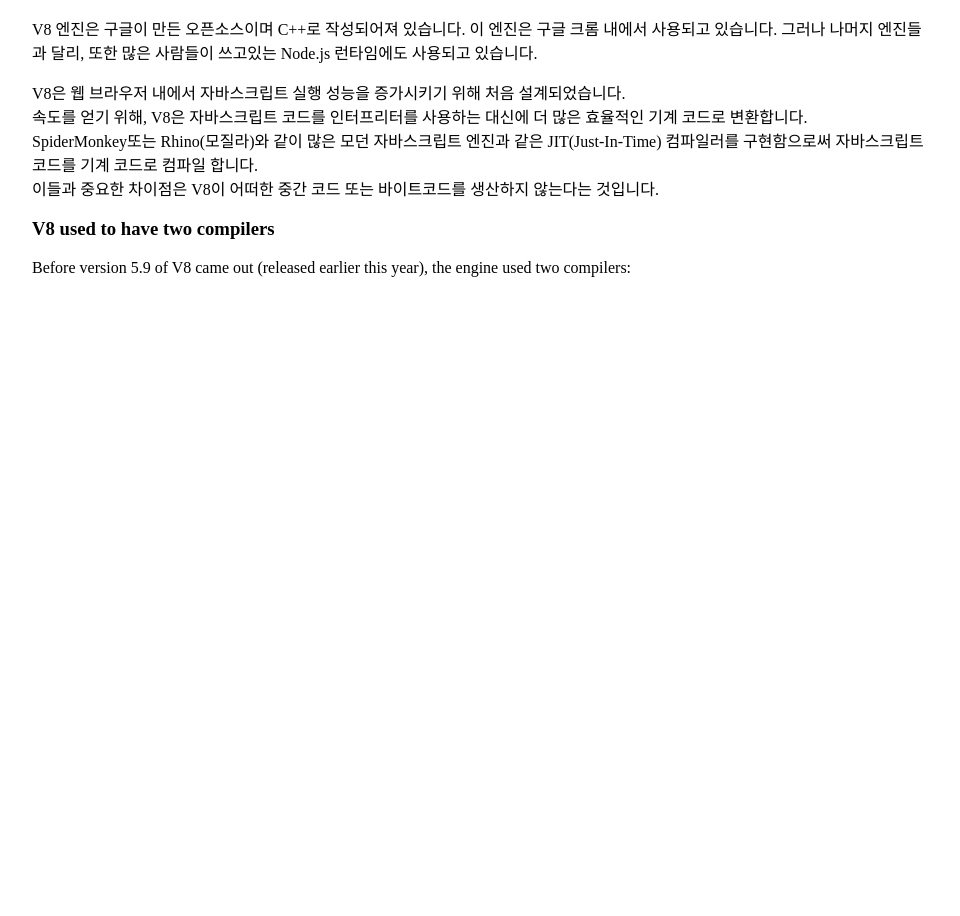
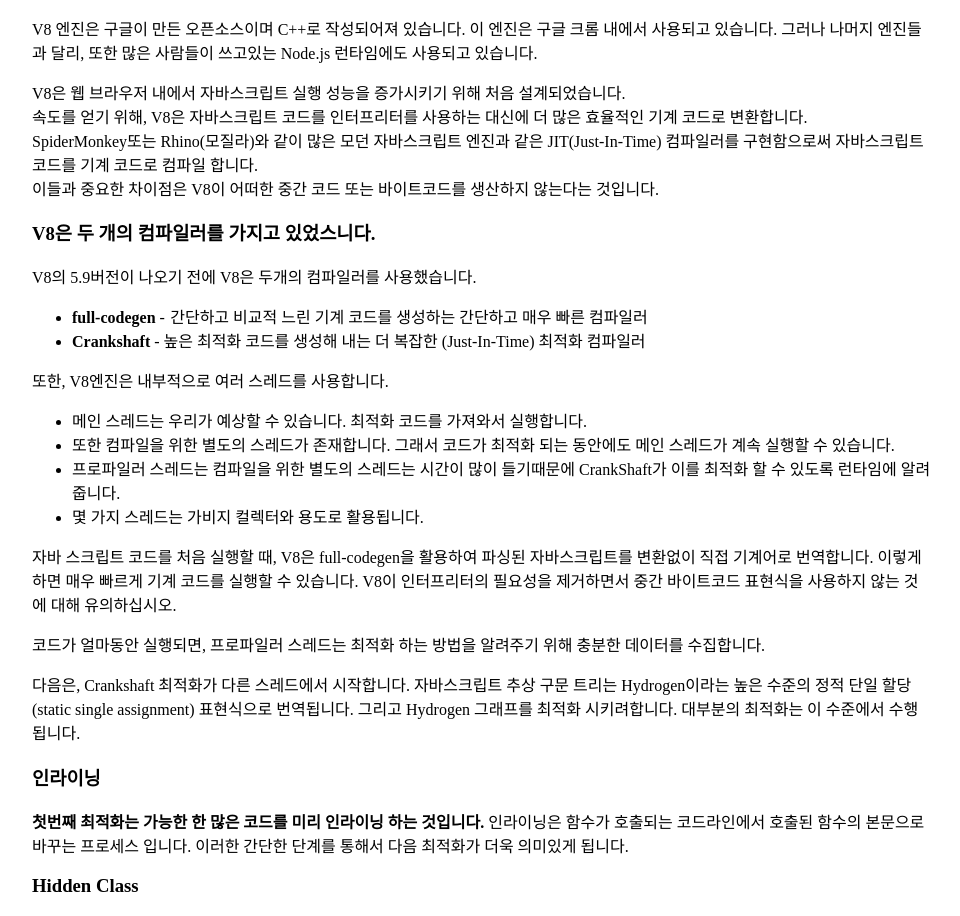
Before and after one commit to jodeng110/translate, a plain HTML site: page view/how-javascript-work2.html in a window 1280 px wide. Shown: the part 950-1866 px from the top of the page, without its empty margins (158-1118 px from the left). Before the commit the page ends 1243 px from the top, so only its background shows below. Drawn offline with Linux system fonts and the light colour scheme.

Commit message:
add translations

```diff
--- a/view/how-javascript-work2.html
+++ b/view/how-javascript-work2.html
@@ -97,9 +97,60 @@
         이들과 중요한 차이점은 V8이 어떠한 중간 코드 또는 바이트코드를 생산하지 않는다는 것입니다.
     </p>
 
-    <h3>V8 used to have two compilers</h3>
+    <h3>V8은 두 개의 컴파일러를 가지고 있었스니다.</h3>
 
-    <p>Before version 5.9 of V8 came out (released earlier this year), the engine used two compilers:</p>
+    <p>V8의 5.9버전이 나오기 전에 V8은 두개의 컴파일러를 사용했습니다.</p>
+
+    <ul>
+        <li>
+            <b>full-codegen</b> -  간단하고 비교적 느린 기계 코드를 생성하는 간단하고 매우 빠른 컴파일러
+        </li>
+        <li>
+            <b>Crankshaft</b> - 높은 최적화 코드를 생성해 내는 더 복잡한 (Just-In-Time) 최적화 컴파일러
+        </li>
+    </ul>
+
+    <p>또한, V8엔진은 내부적으로 여러 스레드를 사용합니다.</p>
+
+    <ul>
+        <li>
+            메인 스레드는 우리가 예상할 수 있습니다. 최적화 코드를 가져와서 실행합니다.
+        </li>
+        <li>
+            또한 컴파일을 위한 별도의 스레드가 존재합니다. 그래서 코드가 최적화 되는 동안에도 메인 스레드가 계속 실행할 수 있습니다.
+        </li>
+        <li>
+            프로파일러 스레드는 컴파일을 위한 별도의 스레드는 시간이 많이 들기때문에 CrankShaft가 이를 최적화 할 수 있도록 런타임에 알려줍니다.
+        </li>
+        <li>
+            몇 가지 스레드는 가비지 컬렉터와 용도로 활용됩니다.
+        </li>
+    </ul>
+
+    <p>
+        자바 스크립트 코드를 처음 실행할 때, V8은 full-codegen을 활용하여 파싱된 자바스크립트를 변환없이 직접 기계어로 번역합니다.
+        이렇게 하면 매우 빠르게 기계 코드를 실행할 수 있습니다. V8이 인터프리터의 필요성을 제거하면서 중간 바이트코드 표현식을 사용하지 않는 것에 대해 유의하십시오.
+    </p>
+
+    <p>
+        코드가 얼마동안 실행되면, 프로파일러 스레드는 최적화 하는 방법을 알려주기 위해 충분한 데이터를 수집합니다.
+    </p>
+
+    <p>
+        다음은, Crankshaft 최적화가 다른 스레드에서 시작합니다. 자바스크립트 추상 구문 트리는 Hydrogen이라는 높은 수준의 정적 단일 할당(static single assignment) 표현식으로 번역됩니다.
+        그리고 Hydrogen 그래프를 최적화 시키려합니다. 대부분의 최적화는 이 수준에서 수행됩니다.
+    </p>
+
+    <h3>인라이닝</h3>
+
+    <p>
+        <b>첫번째 최적화는 가능한 한 많은 코드를 미리 인라이닝 하는 것입니다.</b>
+        인라이닝은 함수가 호출되는 코드라인에서 호출된 함수의 본문으로 바꾸는 프로세스 입니다.
+        이러한 간단한 단계를 통해서 다음 최적화가 더욱 의미있게 됩니다.
+    </p>
+
+    <h3>Hidden Class</h3>
+
 </div>
 </body>
 </html>
```
